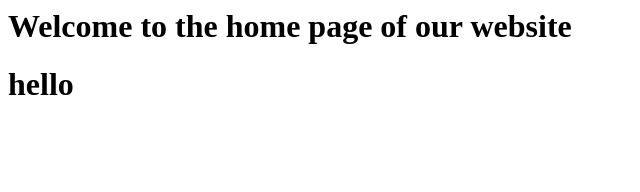
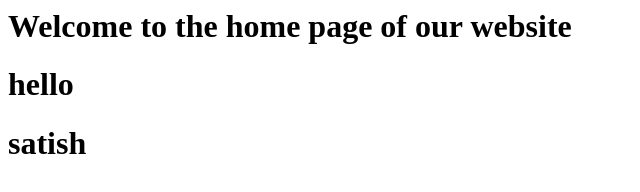
Before and after one commit to Rayudusatish/newweb, a plain HTML site: page index.html in a window 1280 px wide. Shown: the whole page, without its empty margins (0-640 px from the left). Drawn offline with Linux system fonts and the light colour scheme.

Commit message:
Update index.html

```diff
--- a/index.html
+++ b/index.html
@@ -1,2 +1,3 @@
 <h1>Welcome to the home page of our website </h1>
 <h1>hello</h1>
+<h1>satish</h1>
```
